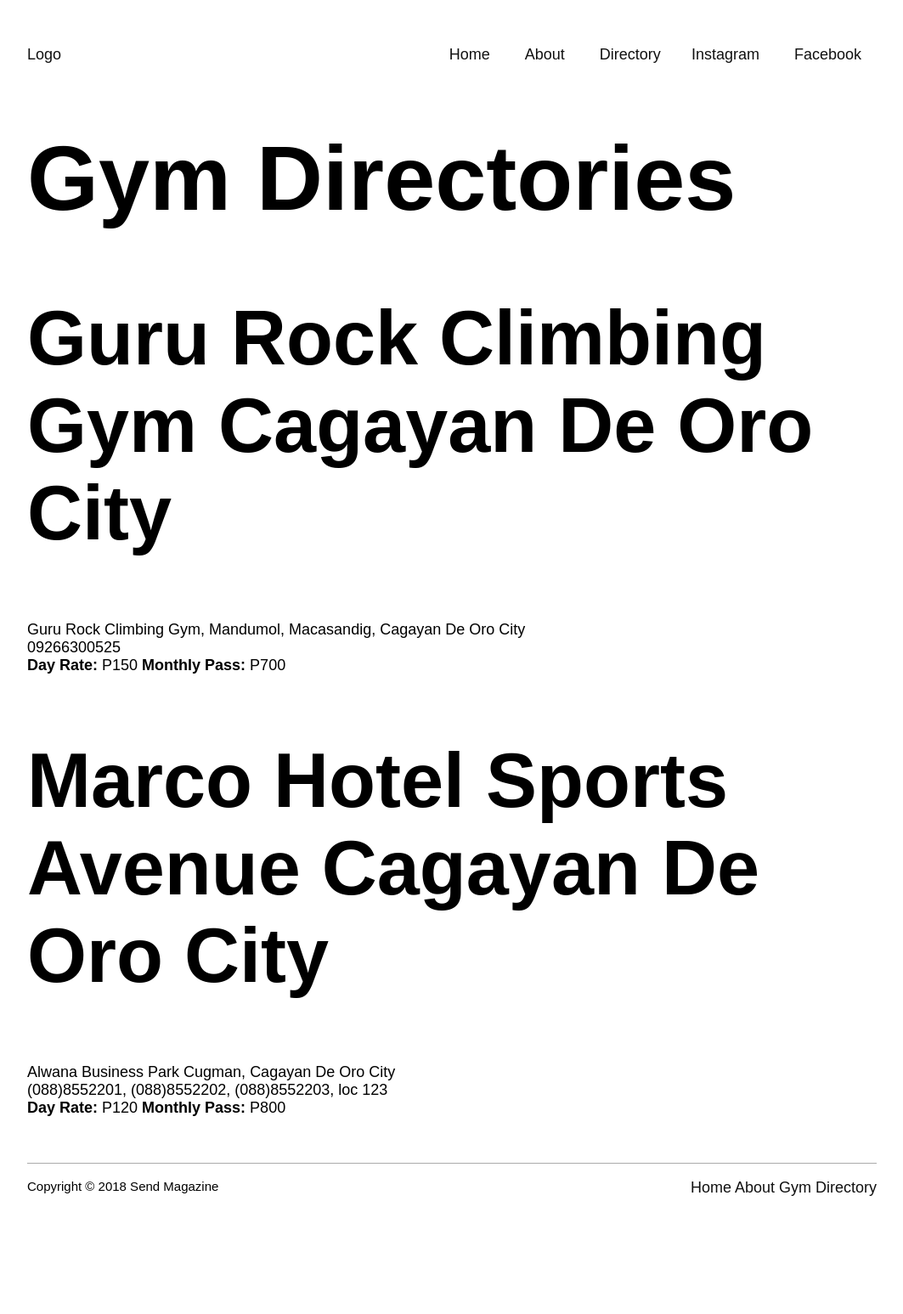
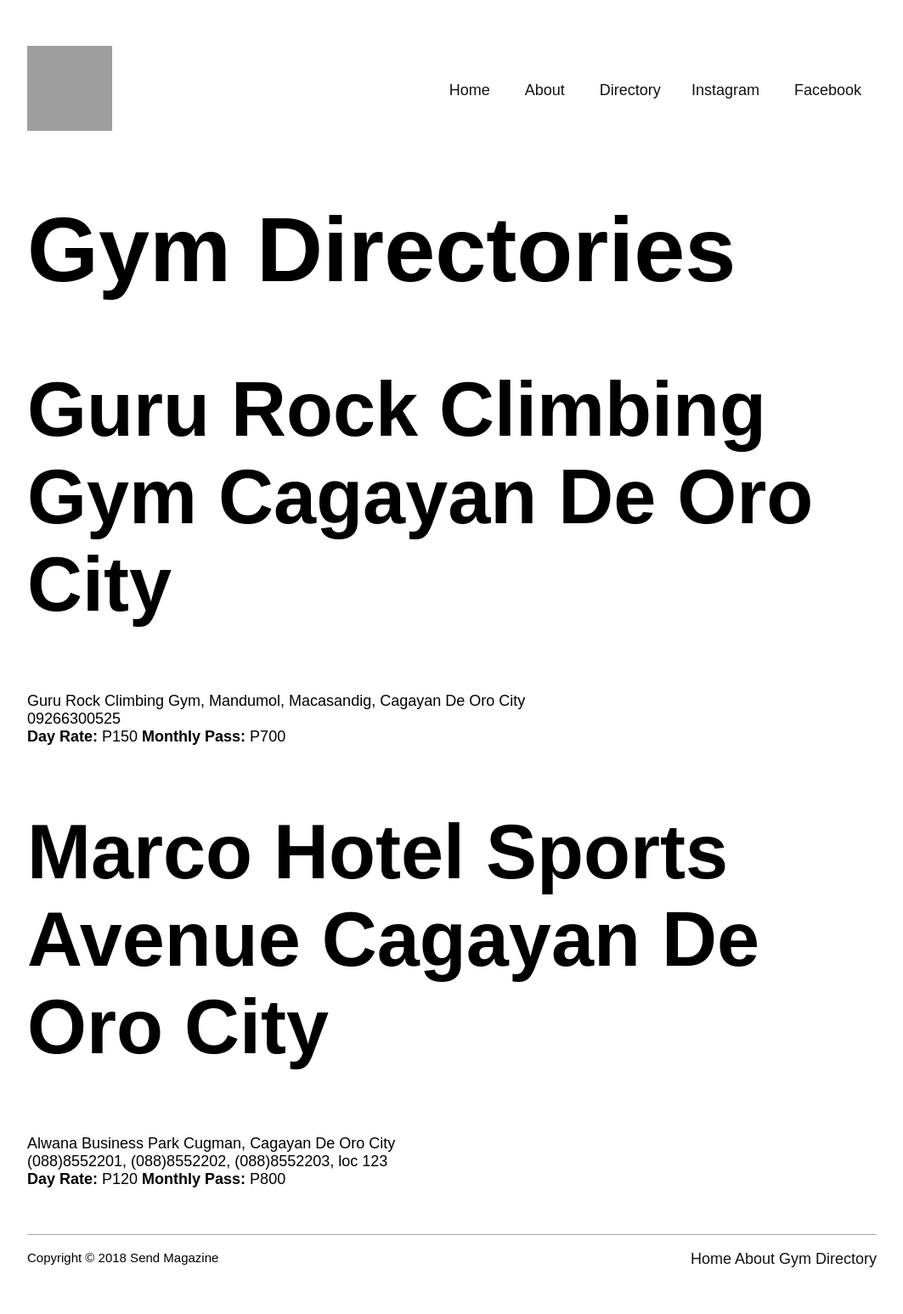
Before and after one commit to nickaguilos/sendmagazine, a Jekyll site: the page built from directory.md, in a window 1280 px wide. Shown: the whole page at 85% size, without its empty margins (108-1171 px from the left). Built offline with Jekyll 4.4.1, drawn with Linux system fonts in a browser that asks for light colours; some web fonts are replaced; before the commit the page ends 1463 px from its top, so only the background shows below that.

Commit message:
adding white logo and links to static pages

```diff
--- a/_config.yml
+++ b/_config.yml
@@ -19,14 +19,14 @@ description: >- # this means to ignore newlines until "baseurl:"
   Write an awesome description for your new site here. You can edit this
   line in _config.yml. It will appear in your document head meta (for
   Google search results) and in your feed.xml site description.
-baseurl: "" # the subpath of your site, e.g. /blog
-url: "https://nickaguilos.github.io/sendmagazine" # the base hostname & protocol for your site, e.g. http://example.com
+baseurl: "/sendmagazine" # the subpath of your site, e.g. /blog
+url: "" # the base hostname & protocol for your site, e.g. http://example.com
 twitter_username: jekyllrb
 github_username:  jekyll
 
 # Build settings
 markdown: kramdown
-theme: minima
+# theme: minima
 plugins:
   - jekyll-feed
 
--- a/_includes/head.html
+++ b/_includes/head.html
@@ -2,9 +2,9 @@
     <meta charset="utf-8">
     <meta http-equiv="X-UA-Compatible" content="IE=edge">
     <meta name="viewport" content="width=device-width, initial-scale=1">
-  <link rel="icon" type="{{ "/assets/favicon-32x32.png" | absolute_url }}" href="favicon-32x32.png" sizes="32x32" />
-  {%- seo -%}
-  <link rel="stylesheet" href="{{ "assets/main.css" | absolute_url }}">
+    <link rel="icon" type="{{ '/assets/favicon-32x32.png' | relative_url }}" href="favicon-32x32.png" sizes="32x32" />
+
+    <link rel="stylesheet" href="{{ 'assets/main.css' | relative_url }}">
     {%- feed_meta -%}
     {%- if jekyll.environment == 'production' and site.google_analytics -%}
         {%- include google-analytics.html -%}
--- a/_includes/header.html
+++ b/_includes/header.html
@@ -1,17 +1,19 @@
 <header class="site-header fixed-width-container" role="banner">
     {%- assign default_paths = site.pages | map: "path" -%}
     {%- assign page_paths = site.header_pages | default: default_paths -%}
-    <a class="site-title" rel="author" href="{{ "/" | relative_url }}">Logo</a>
+    <a class="logo" rel="author" href="{{ "/" | relative_url }}">
+        <img src="{{ '/assets/logos/logo-white-bg.jpg' | absolute_url }}" alt="">
+    </a>
 
     <nav class="site-nav">
         <div>
             <a href="{{ "/" | relative_url }}">Home</a>
-            <a href="">About</a>
-            <a href="">Directory</a>
+            <a href="about.html">About</a>
+            <a href="directory.html">Directory</a>
         </div>
         <div class="social">
-            <a href="">Instagram</a>
-            <a href="">Facebook</a>
+            <a href="https://instagram.com/sendmagazine">Instagram</a>
+            <a href="https://facebook.com/sendmagazine">Facebook</a>
         </div>
     </nav>
 </header>
--- a/_sass/send/_page-home.scss
+++ b/_sass/send/_page-home.scss
@@ -7,7 +7,7 @@
 
 	#featured {
 		min-height: 600px;
-		background-image: url('https://source.unsplash.com/DiUz3I1iAt4/1600x900');
+		background: url('https://source.unsplash.com/DiUz3I1iAt4/1600x900') $border-color;
 		background-size: cover;
 		grid-column: 1/13;
 		text-align: center;
--- a/_sass/send/_section-header.scss
+++ b/_sass/send/_section-header.scss
@@ -4,6 +4,13 @@
 	display: flex;
 	justify-content: space-between;
 	margin-bottom: 4rem;
+	align-items: center;
+
+	.logo {
+		img {
+			width: 100px;
+		}
+	}
 
 	.site-nav {
 		display: flex;
```
Lines whose indentation alone changed are shown as unchanged.
